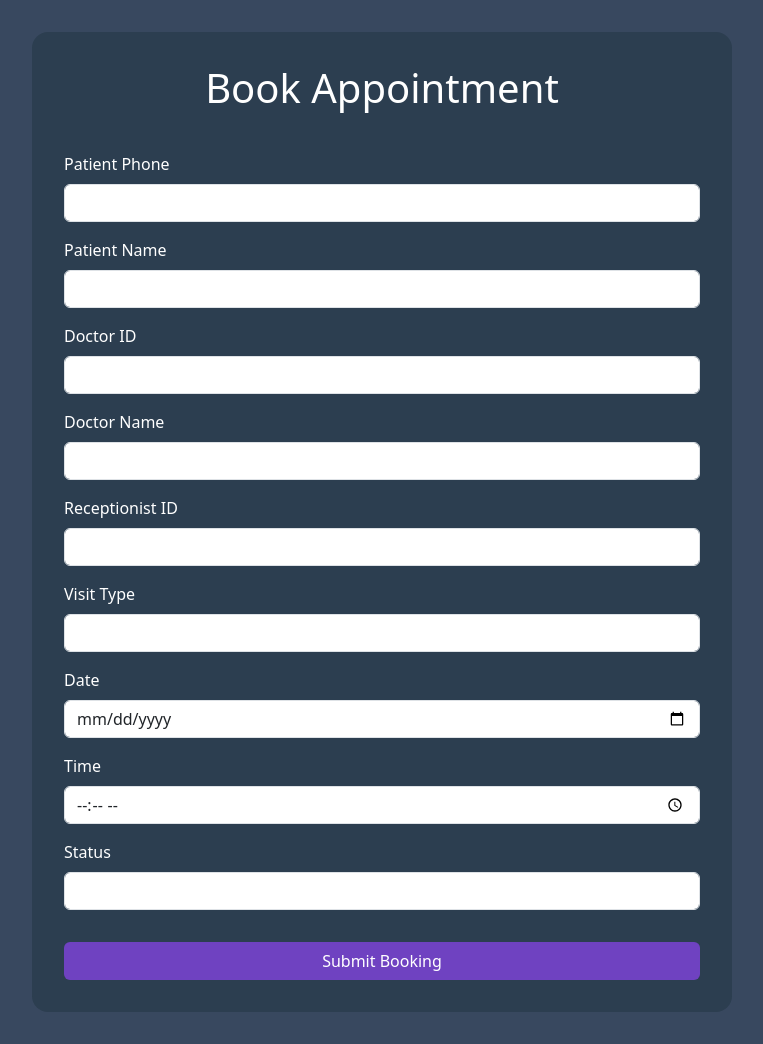
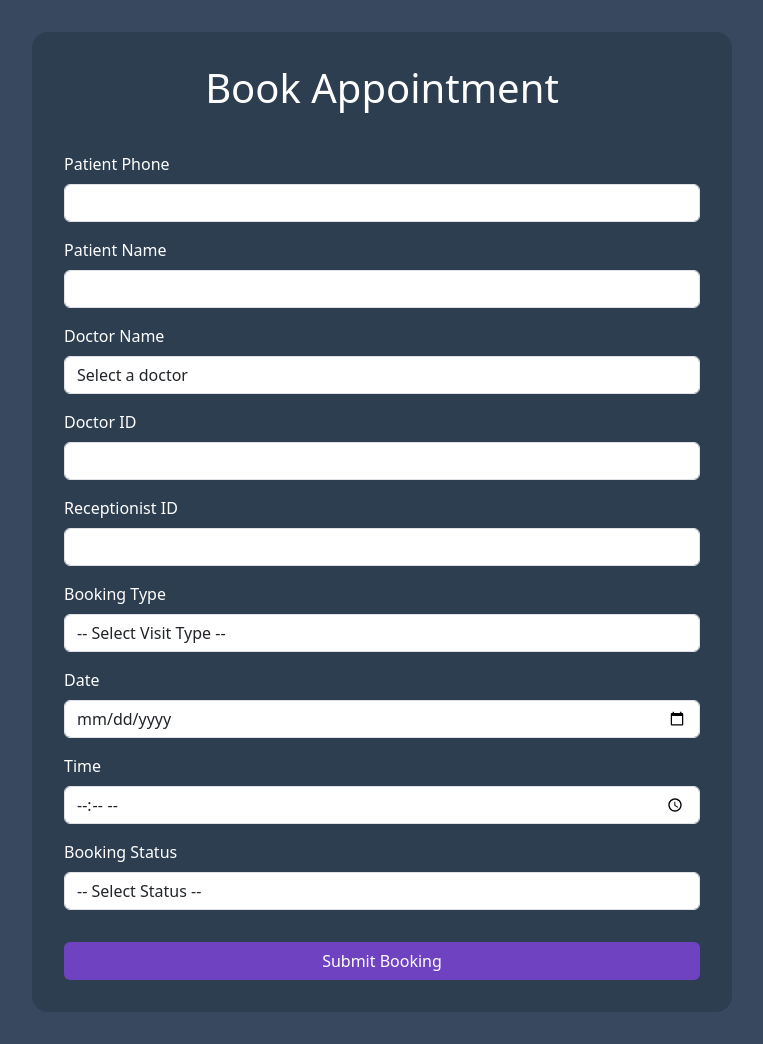
Before and after one commit to Mustafa-Hamam/EMR, a FastAPI app: page /newbooking in a window 1280 px wide. Shown: the whole page, without its empty margins (258-1021 px from the left). Run offline with FastAPI, Linux system fonts and the light colour scheme; data that the repository does not hold is empty.

Commit message:
added booking feature

```diff
--- a/EMR_core/templates/newbooking.html
+++ b/EMR_core/templates/newbooking.html
@@ -40,17 +40,26 @@
         <label for="patient_name">Patient Name</label>
         <input type="text" class="form-control" id="patient_name" name="patient_name" readonly required>
 
+       <label for="doctor_name">Doctor Name</label>
+        <select class="form-control" id="doctor_name" name="doctor_name" onchange="setDoctorID()" required>
+            <option value="" disabled selected>Select a doctor</option>
+        </select>
+
         <label for="doctor_id">Doctor ID</label>
-        <input type="number" class="form-control" id="doctor_id" name="doctor_id" required onblur="fetchDoctorName()">
-
-        <label for="doctor_name">Doctor Name</label>
-        <input type="text" class="form-control" id="doctor_name" name="doctor_name" readonly required>
+        <input type="number" class="form-control" id="doctor_id" name="doctor_id" readonly required>
 
         <label for="receptionist_id">Receptionist ID</label>
         <input type="number" class="form-control" id="receptionist_id" name="receptionist_id" required>
 
-        <label for="type">Visit Type</label>
-        <input type="text" class="form-control" id="type" name="type" required>
+            <label for="Type">Booking Type</label>
+            <select class="form-control" id="Type" name="Type" required onchange="handleCustomType(this)">
+                <option value="">-- Select Visit Type --</option>
+                <option value="Initial Examination">Initial Examination</option>
+                <option value="Follow Up">Follow Up</option>
+                <option value="Re-Assessment">Re-Assessment</option>
+                <option value="custom">Other (Enter manually)</option>
+            </select>
+            <input type="text" class="form-control mt-2 d-none" id="customType" placeholder="Enter custom type">
 
         <label for="date">Date</label>
         <input type="date" class="form-control" id="date" name="date" required>
@@ -58,8 +67,16 @@
         <label for="time">Time</label>
         <input type="time" class="form-control" id="time" name="time" required>
 
-        <label for="status">Status</label>
-        <input type="text" class="form-control" id="status" name="status" required>
+            <label for="Status">Booking Status</label>
+            <select class="form-control" id="Status" name="Status" required onchange="handleCustomStatus(this)">
+                <option value="">-- Select Status --</option>
+                <option value="Attended">Checked-Out</option>
+                <option value="Missed">Missed</option>
+                <option value="Re-Scheduled">Re-Scheduled</option>
+                <option value="Cancelled">Cancelled</option>
+                <option value="custom">Other (Enter manually)</option>
+            </select>
+            <input type="text" class="form-control mt-2 d-none" id="customStatus" placeholder="Enter custom status">
 
         <button type="submit" class="btn btn-submit">Submit Booking</button>
     </form>
@@ -75,14 +92,31 @@
         document.getElementById("patient_name").value = data.name || "";
     }
 
-    async function fetchDoctorName() {
-        const doctorId = document.getElementById("doctor_id").value;
-        if (!doctorId) return;
+    let doctorsMap = {};
 
-        const response = await fetch(`/get_doctor_name_by_id?id=${doctorId}`);
-        const data = await response.json();
-        document.getElementById("doctor_name").value = data.name || "";
+    async function loadDoctors() {
+        const response = await fetch("/api/doctors");
+        const doctors = await response.json();
+
+        const select = document.getElementById("doctor_name");
+        doctors.forEach(doc => {
+            doctorsMap[doc.name] = doc.id;
+            const option = document.createElement("option");
+            option.value = doc.name;
+            option.textContent = doc.name;
+            select.appendChild(option);
+        });
     }
+
+    function setDoctorID() {
+        const selectedName = document.getElementById("doctor_name").value;
+        const doctorId = doctorsMap[selectedName] || "";
+        document.getElementById("doctor_id").value = doctorId;
+    }
+
+    window.onload = function () {
+        loadDoctors();
+    };
 </script>
 </body>
 </html>
--- a/main.py
+++ b/main.py
@@ -286,16 +286,17 @@ async def get_patient_name_by_phone(phone: int):
         return {"name": ""}
     finally:
         conn.close()
-@app.get("/get_doctor_name_by_id")
-async def get_doctor_name_by_id(id: int):
+@app.get("/api/doctors")
+async def get_doctors():
     conn = auth_snflk()
     try:
         cursor = conn.cursor()
-        cursor.execute("SELECT NAME FROM CLINIC_A.PUBLIC.DOCTOR WHERE ID = %s", (id,))
-        result = cursor.fetchone()
-        return {"name": result[0] if result else ""}
+        cursor.execute("SELECT ID, NAME FROM CLINIC_A.PUBLIC.DOCTOR")
+        rows = cursor.fetchall()
+        doctors = [{"id": row[0], "name": row[1]} for row in rows]
+        return doctors
     except Exception as e:
-        return {"name": ""}
+        return []
     finally:
         conn.close()
 
```
